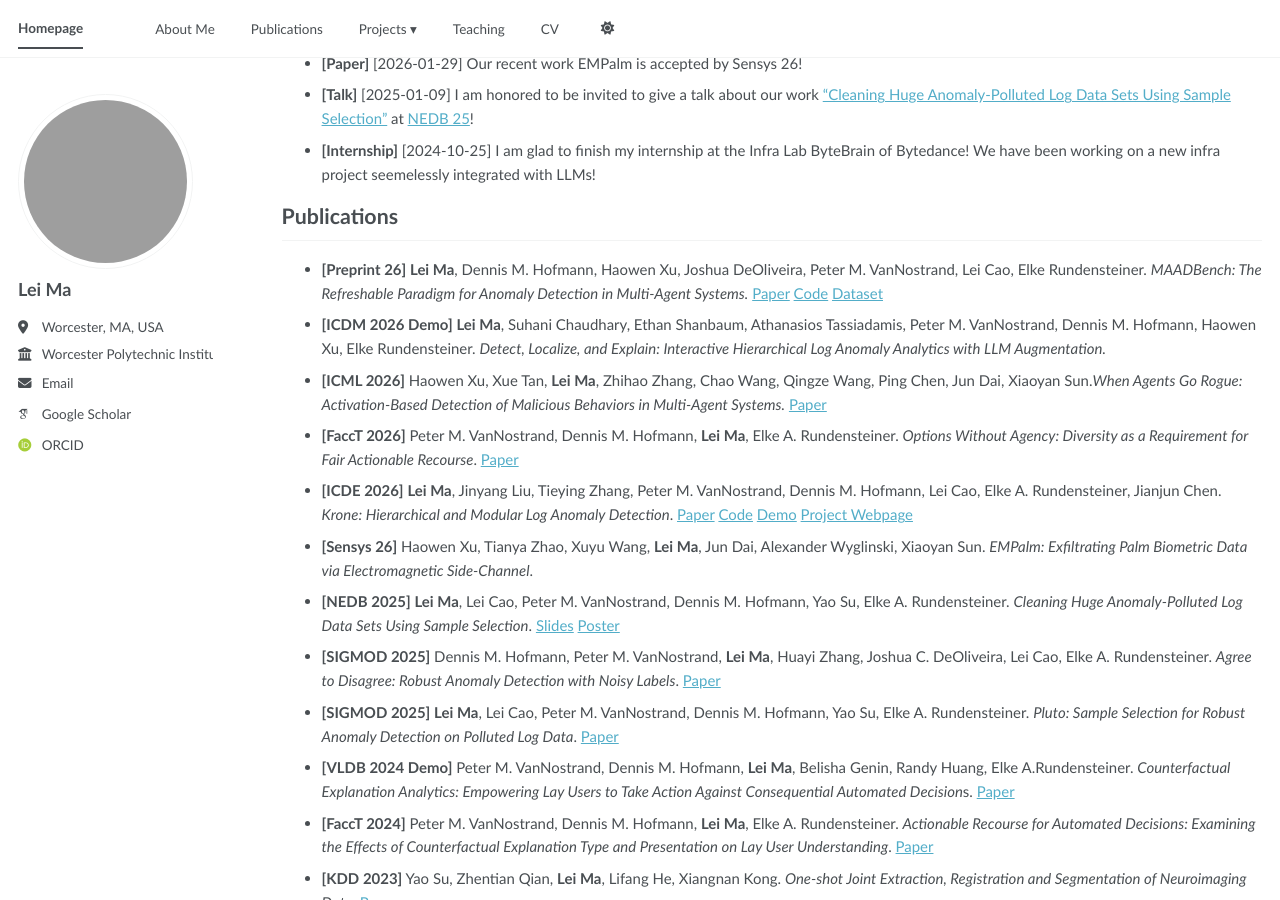
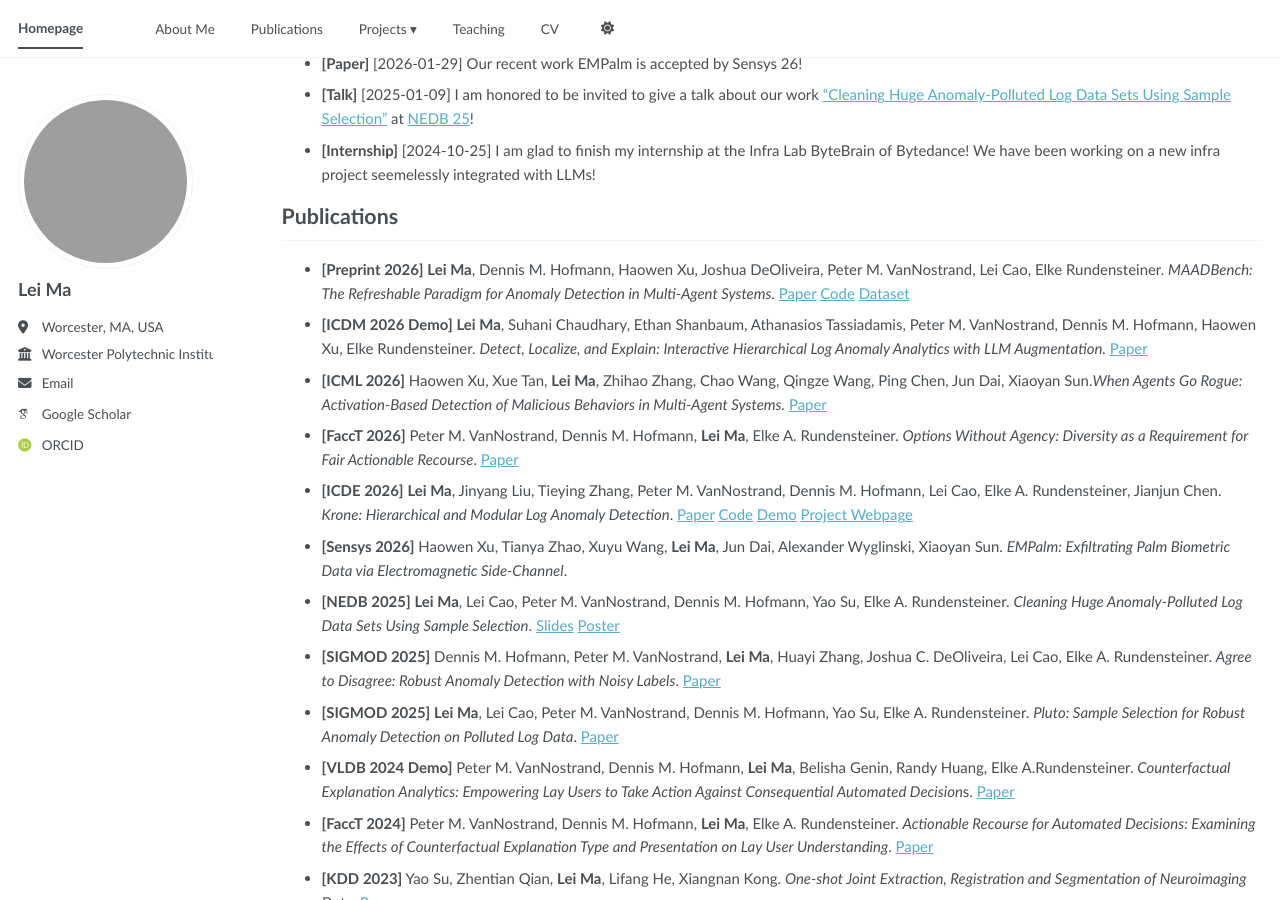
Before and after one commit to LeiMa0324/LeiMa0324.github.io, a Jekyll site: the page built from index.md, in a window 1280 px wide and 900 px high, scrolled down 718 px. Built offline with Jekyll 4.4.1, drawn with Linux system fonts in a browser that asks for light colours; some web fonts are replaced; a script bundle is joined from its source files by our own code; library files that are not in the unit come from our copies.

Commit message:
Update index.md

```diff
--- a/index.md
+++ b/index.md
@@ -39,12 +39,12 @@
 
 
 ## Publications {#publications}
-- **[Preprint 26]** **Lei Ma**, Dennis M. Hofmann, Haowen Xu, Joshua DeOliveira, Peter M. VanNostrand, Lei Cao, Elke Rundensteiner. *MAADBench: The Refreshable Paradigm for Anomaly Detection in Multi-Agent Systems.* [Paper](https://arxiv.org/abs/2609.36556) [Code](https://github.com/LeiMa0324/MAADBench) [Dataset](https://huggingface.co/datasets/hww123/MAADBench-full)
-- **[ICDM 2026 Demo]** **Lei Ma**, Suhani Chaudhary, Ethan Shanbaum, Athanasios Tassiadamis, Peter M. VanNostrand, Dennis M. Hofmann, Haowen Xu, Elke Rundensteiner.  *Detect, Localize, and Explain: Interactive Hierarchical Log Anomaly Analytics with LLM Augmentation.*
+- **[Preprint 2026]** **Lei Ma**, Dennis M. Hofmann, Haowen Xu, Joshua DeOliveira, Peter M. VanNostrand, Lei Cao, Elke Rundensteiner. *MAADBench: The Refreshable Paradigm for Anomaly Detection in Multi-Agent Systems.* [Paper](https://arxiv.org/abs/2609.36556) [Code](https://github.com/LeiMa0324/MAADBench) [Dataset](https://huggingface.co/datasets/hww123/MAADBench-full)
+- **[ICDM 2026 Demo]** **Lei Ma**, Suhani Chaudhary, Ethan Shanbaum, Athanasios Tassiadamis, Peter M. VanNostrand, Dennis M. Hofmann, Haowen Xu, Elke Rundensteiner.  *Detect, Localize, and Explain: Interactive Hierarchical Log Anomaly Analytics with LLM Augmentation.* [Paper](https://arxiv.org/abs/2605.09222)
 - **[ICML 2026]** Haowen Xu, Xue Tan, **Lei Ma**, Zhihao Zhang, Chao Wang, Qingze Wang, Ping Chen, Jun Dai, Xiaoyan Sun.*When Agents Go Rogue: Activation-Based Detection of Malicious Behaviors in Multi-Agent Systems.* [Paper](https://openreview.net/forum?id=BnduUW8izq)
 - **[FaccT 2026]** Peter M. VanNostrand, Dennis M. Hofmann, **Lei Ma**, Elke A. Rundensteiner. *Options Without Agency: Diversity as a Requirement for Fair Actionable Recourse*. [Paper](https://openreview.net/forum?id=zm9BXlH9Re#discussion)
-- **[ICDE 2026]** **Lei Ma**, Jinyang Liu, Tieying Zhang, Peter M. VanNostrand, Dennis M. Hofmann, Lei Cao, Elke A. Rundensteiner, Jianjun Chen. *Krone: Hierarchical and Modular Log Anomaly Detection*. [Paper](https://arxiv.org/pdf/2602.07303) [Code](https://github.com/LeiMa0324/Krone_official) [Demo](https://leima0324.github.io/KRONE_Demo_official/) [Project Webpage](https://leima0324.github.io/krone/)
-- **[Sensys 26]** Haowen Xu, Tianya Zhao, Xuyu Wang, **Lei Ma**, Jun Dai, Alexander Wyglinski, Xiaoyan Sun. *EMPalm: Exfiltrating Palm Biometric Data via Electromagnetic Side-Channel*.
+- **[ICDE 2026]** **Lei Ma**, Jinyang Liu, Tieying Zhang, Peter M. VanNostrand, Dennis M. Hofmann, Lei Cao, Elke A. Rundensteiner, Jianjun Chen. *Krone: Hierarchical and Modular Log Anomaly Detection*. [Paper](https://ieeexplore.ieee.org/stamp/stamp.jsp?arnumber=11629230) [Code](https://github.com/LeiMa0324/Krone_official) [Demo](https://leima0324.github.io/KRONE_Demo_official/) [Project Webpage](https://leima0324.github.io/krone/)
+- **[Sensys 2026]** Haowen Xu, Tianya Zhao, Xuyu Wang, **Lei Ma**, Jun Dai, Alexander Wyglinski, Xiaoyan Sun. *EMPalm: Exfiltrating Palm Biometric Data via Electromagnetic Side-Channel*.
 - **[NEDB 2025]** **Lei Ma**, Lei Cao, Peter M. VanNostrand, Dennis M. Hofmann, Yao Su, Elke A. Rundensteiner. *Cleaning Huge Anomaly-Polluted Log Data Sets Using Sample Selection*. [Slides](https://nedbday.github.io/2025/download/slides/Pluto_NEDB_slides.pdf) [Poster](https://nedbday.github.io/2025/download/posters/pluto_24x36_poster.pdf)
 - **[SIGMOD 2025]** Dennis M. Hofmann, Peter M. VanNostrand, **Lei Ma**, Huayi Zhang, Joshua C. DeOliveira, Lei Cao, Elke A. Rundensteiner. *Agree to Disagree: Robust Anomaly Detection with Noisy Labels*. [Paper](https://dl.acm.org/doi/abs/10.1145/3709657)
 - **[SIGMOD 2025]** **Lei Ma**, Lei Cao, Peter M. VanNostrand, Dennis M. Hofmann, Yao Su, Elke A. Rundensteiner. *Pluto: Sample Selection for Robust Anomaly Detection on Polluted Log Data*. [Paper](https://dl.acm.org/doi/10.1145/3677139)
```
